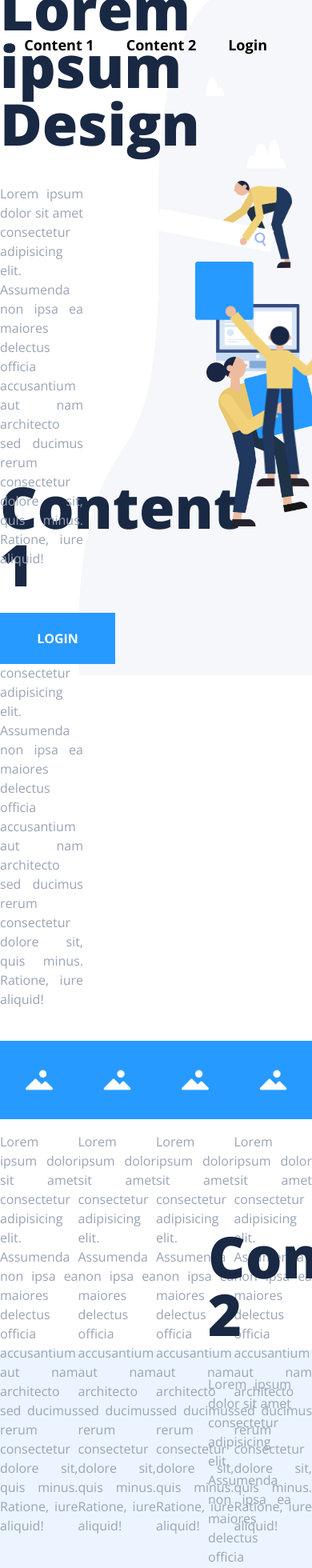
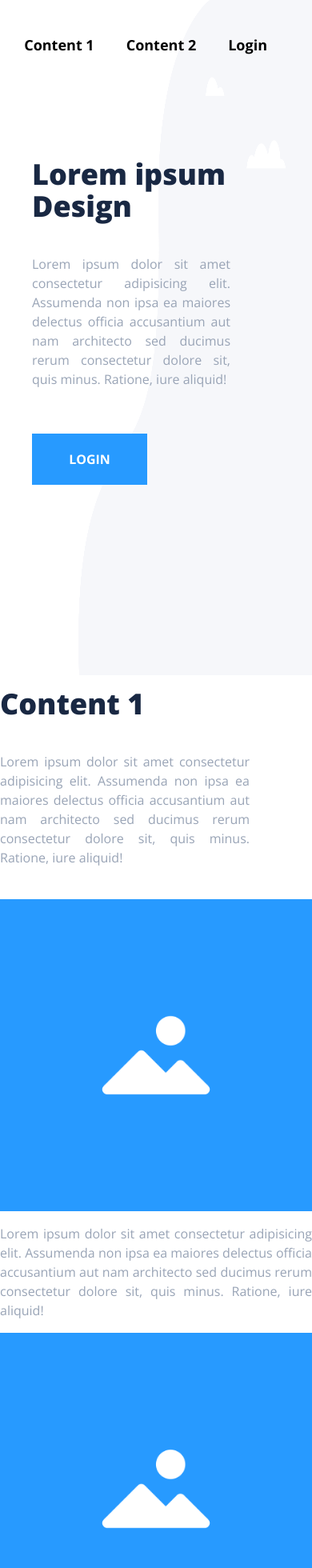
Before and after one commit to Accelx9/North-Digital-TEST, a Next.js app: page / in a window 390 px wide. Shown: the top 1960 px of the page at 80% size. Built offline with nearby package versions, Linux system fonts and the light colour scheme.

Commit message:
Added responsive design to landing sections

```diff
--- a/sections/public/FirstSection.tsx
+++ b/sections/public/FirstSection.tsx
@@ -4,9 +4,9 @@ const array = [1, 2, 3, 4];
 
 export const FirstSection = () => {
   return (
-    <section className="h-screen w-screen bg-white flex flex-col max-w-screen-2xl mx-auto  justify-center">
-      <article className="w-1/3">
-        <h2 className=" text-7xl font-extrabold text-primary-dark">
+    <section className="h-full md:h-screen w-screen bg-white flex flex-col max-w-screen-2xl mx-auto  justify-center">
+      <article className="w-full mt-4 md:mt-0 md:w-1/2 lg:w-1/3">
+        <h2 className="text-4xl md:text-5xl xl:text-7xl font-extrabold text-primary-dark">
           Content 1
         </h2>
         <p className="my-10 w-4/5 text-grey text-justify">
@@ -16,9 +16,9 @@ export const FirstSection = () => {
           aliquid!
         </p>
       </article>
-      <div className="flex sm:flex-wrap">
+      <div className="flex flex-wrap md:flex-nowrap">
         {array.map((_, index) => (
-          <div key={index} className="w-full sm:mx-4 sm:w-1/3 md:w-1/5">
+          <div key={index} className="w-full sm:mx-4 md:w-1/3 lg:w-1/5">
             <Image
               src={Picture.src}
               alt="Picture of a computer"
--- a/sections/public/Landing.tsx
+++ b/sections/public/Landing.tsx
@@ -10,10 +10,10 @@ import { Button } from "@/components";
 export const Landing = () => {
   return (
     <main className="container-landing h-screen w-screen">
-      <div className="w-full  h-full flex relative max-w-screen-2xl mx-auto ">
+      <div className="w-full  h-full flex relative max-w-screen-2xl px-10 lg:px-0 lg:w-10/12 mx-auto ">
         <section className="flex h-full items-center ">
-          <article className="w-1/3">
-            <h2 className=" text-7xl font-extrabold text-primary-dark">
+          <article className="w-full md:w-1/2 lg:w-1/3">
+            <h2 className="text-4xl md:text-5xl xl:text-7xl font-extrabold text-primary-dark">
               Lorem ipsum Design
             </h2>
             <p className="my-10 w-4/5 text-grey text-justify">
@@ -26,7 +26,7 @@ export const Landing = () => {
               <Button>Login</Button>
             </Link>
           </article>{" "}
-          <section className="w-2/3 flex h-full relative">
+          <section className="hidden  md:w-2/3 md:flex h-full relative">
             <Image
               src={Person1.src}
               alt="Picture of a computer"
@@ -39,21 +39,21 @@ export const Landing = () => {
               alt="Picture of a computer"
               width={170}
               height={85}
-              className="absolute bottom-[28%] left-[44%] z-10 my-auto mt-10"
+              className="absolute bottom-[28%] left-[88%] lg:left-[44%] z-10 my-auto mt-10"
             />
             <Image
               src={Person3.src}
               alt="Picture of a computer"
               width={170}
               height={85}
-              className="absolute top-[22%] left-1/4 z-10 my-auto mt-10"
+              className="absolute top-[22%] left-1/2 lg:left-1/4 z-10 my-auto mt-10"
             />
             <Image
               src={Computer.src}
               alt="Picture of a computer"
               width={400}
               height={200}
-              className="w-1/2 ml-32  relative my-auto      mr-auto"
+              className="w-full lg:w-1/2 ml-32  relative my-auto      mr-auto"
             />
           </section>
         </section>
--- a/sections/public/SecondSection.tsx
+++ b/sections/public/SecondSection.tsx
@@ -5,11 +5,11 @@ export const SecondSection = () => {
   return (
     <section
       id="content2"
-      className="h-screen w-screen bg-primary-light flex justify-center items-center "
+      className="h-full md:h-screen w-screen bg-primary-light flex justify-center items-center "
     >
       <div className="max-w-screen-2xl  flex flex-col  ">
-        <article className="w-1/3 ml-auto">
-          <h2 className=" text-7xl font-extrabold text-primary-dark">
+        <article className="w-full mt-4 md:mt-0 md:w-1/2 lg:w-1/3 ml-auto">
+          <h2 className="text-4xl md:text-5xl xl:text-7xl font-extrabold text-primary-dark">
             Content 2
           </h2>
           <p className="my-10 w-4/5 text-grey text-justify">
@@ -19,9 +19,9 @@ export const SecondSection = () => {
             aliquid!
           </p>
         </article>
-        <div className="flex h-full justify-around flex-wrap sm:flex-nowrap">
+        <div className="flex h-full justify-around flex-wrap md:flex-nowrap">
           {array.map((_, index) => (
-            <div key={index} className="w-1/5 mx-4  h-full">
+            <div key={index} className="w-full md;w-1/3 lg:w-1/5  mx-4  h-full">
               <Card />
             </div>
           ))}
```
